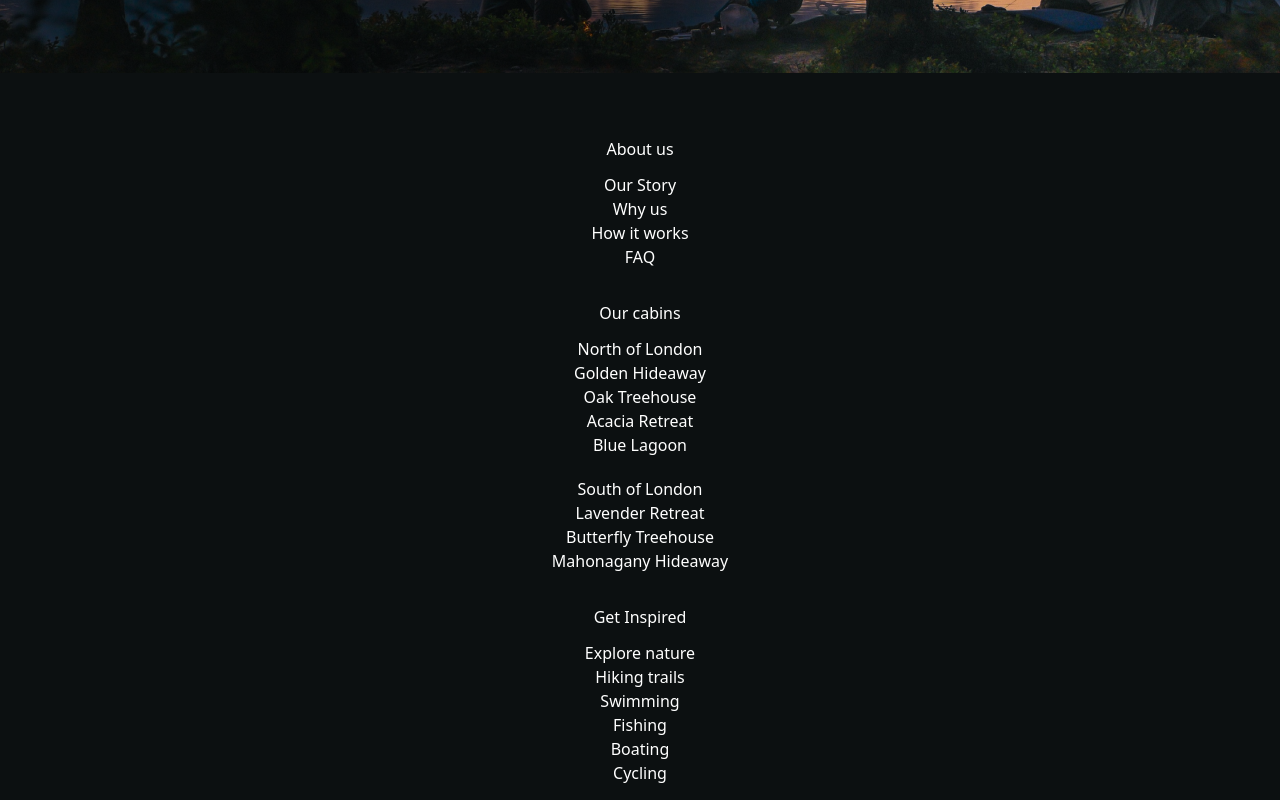
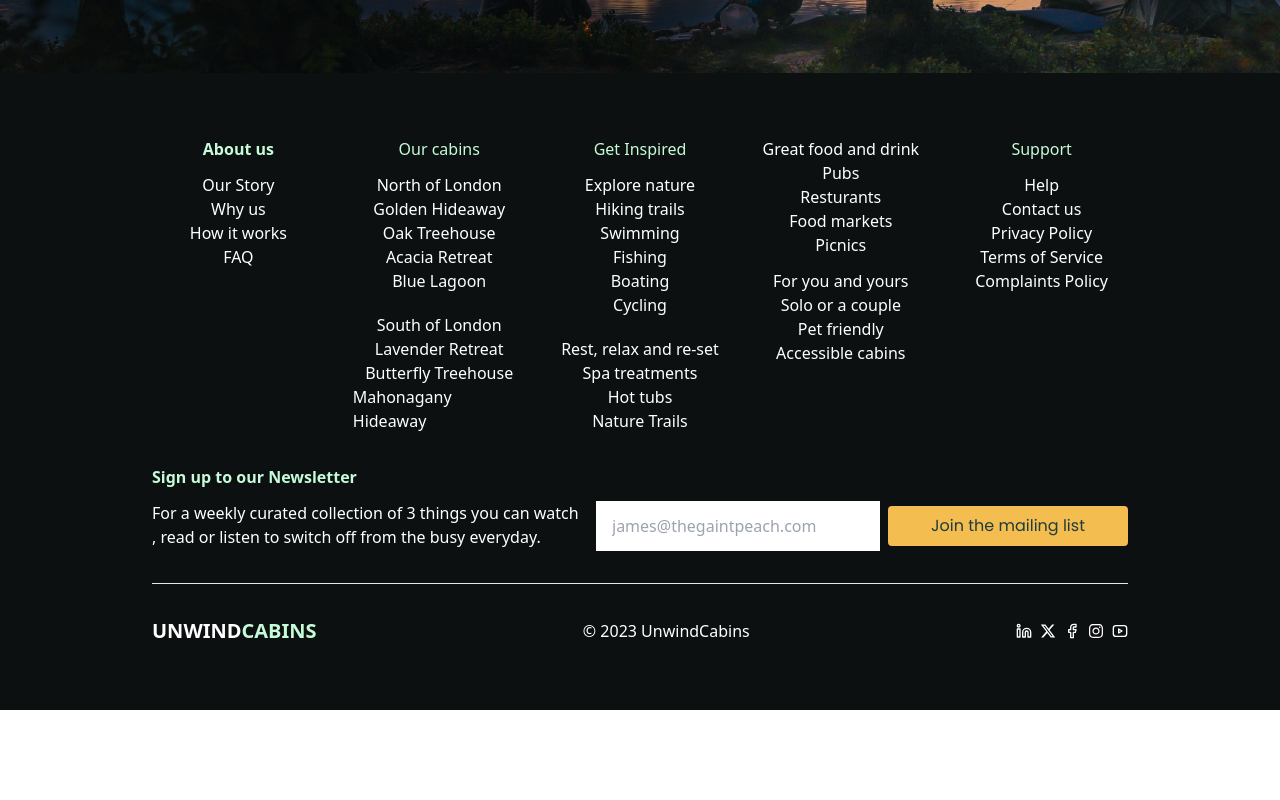
Before and after one commit to devCodeUp03/unwindcabins-frontend, a React (Vite) app: page / in a window 1280 px wide. Shown: the part 4500-5300 px from the top of the page. After the commit the page ends 5210 px from the top, so only its background shows below. Built offline with nearby package versions, Linux system fonts and the light colour scheme.

Commit message:
finished designing home page

```diff
--- a/package.json
+++ b/package.json
@@ -10,6 +10,7 @@
     "preview": "vite preview"
   },
   "dependencies": {
+    "axios": "^1.7.9",
     "react": "^18.3.1",
     "react-dom": "^18.3.1",
     "react-icons": "^5.4.0"
--- a/src/components/common/Footer.jsx
+++ b/src/components/common/Footer.jsx
@@ -12,8 +12,10 @@ const Footer = () => {
     <>
       <footer className="bg-[#0C1011]">
         <div className="container text-white py-[32px] px-[40px] sm:py-[36px] sm:px-[48px] md:py-[44px] md:px-[56px] lg:py-[52px] lg:px-[68px] xl:py-[64px] xl:px-[82px] xxl:py-[78px] xxl:px-[100px] flex flex-col gap-8">
+        <div className="flex flex-col gap-7 md:grid md:grid-cols-2 lg:grid-cols-3 xl:grid-cols-5">
+
           <div className="flex flex-col gap-3 items-center ">
-            <p>About us</p>
+            <p className="text-[#C5FBD8] font-semibold text-[16px]">About us</p>
             <ul className="flex flex-col items-center">
               <li>Our Story</li>
               <li>Why us</li>
@@ -23,7 +25,7 @@ const Footer = () => {
           </div>
 
           <div className="flex flex-col gap-3 items-center ">
-            <p>Our cabins</p>
+            <p className="text-[#C5FBD8]">Our cabins</p>
             <div className="flex flex-col gap-5">
               <ul className="flex flex-col items-center">
                 <li>North of London</li>
@@ -41,7 +43,7 @@ const Footer = () => {
             </div>
           </div>
           <div className="flex flex-col gap-3 items-center ">
-            <p>Get Inspired</p>
+            <p className="text-[#C5FBD8]">Get Inspired</p>
             <div className="flex flex-col gap-5">
               <ul className="flex flex-col items-center">
                 <li>Explore nature</li>
@@ -58,6 +60,7 @@ const Footer = () => {
                 <li>Hot tubs</li>
                 <li>Nature Trails</li>
               </ul>
+            </div>
             </div>
 
             <div className="flex flex-col gap-3 items-center ">
@@ -78,7 +81,7 @@ const Footer = () => {
             </div>
 
             <div className="flex flex-col gap-3 items-center ">
-              <p>Support</p>
+              <p className="text-[#C5FBD8]">Support</p>
               <ul className="flex flex-col items-center">
                 <li>Help</li>
                 <li>Contact us</li>
@@ -89,23 +92,28 @@ const Footer = () => {
             </div>
           </div>
 
+
           <div className="flex flex-col gap-3">
-            <p>Sign up to our Newsletter</p>
-            <div className="flex flex-col gap-2">
+            <p className="text-[#C5FBD8] font-semibold">Sign up to our Newsletter</p>
+            <div className="flex flex-col gap-2 md:gap-3 lg:gap-4 xl:flex-row">
               <p>
                 For a weekly curated collection of 3 things you can watch , read
                 or listen to switch off from the busy everyday.
               </p>
-              <input type="text" placeholder="james@thegaintpeach.com" className="sm:h-[42px] md:h-[50px] md:w-[284px] lg:h-[62px] lg:w-[460px] xl:h-[74px] xl:w-[552px] xxl:h-[82px] bg-white text-black focus:outline-none  h-[36px] px-4 w-full" />
+              <form className="flex flex-col gap-2 md:flex-row md:items-center md:justify-between">
+              <input type="text" placeholder="james@thegaintpeach.com" className="sm:h-[42px] md:h-[50px] md:w-[284px] bg-white text-black focus:outline-none  h-[36px] px-4 w-full" />
+              <input type="submit" value="Join the mailing list" className="w-[200px] sm:w-[210px] text-[#1F3D3E] md:w-[224px] lg:w-[232px] xl:w-[240px] rounded-[4px] bg-[#F4BD4F] px-[24px] py-[8px] font-poppins text-[12px] md:text-[14px] xl:text-[16px] h-[40px]"/>
+              </form>
             </div>
           </div>
 
+
           <hr />
 
-          <div className="flex flex-col items-center gap-3">
+          <div className="flex flex-col items-center gap-3 md:flex-row md:justify-between">
             <div className="text-[12px] font-semibold sm:text-[14px] md:text-[16px] lg:text-[18px] xl:text-[20px] xxl:text-[24px]">
-              <span className="text-[#166527]">UNWIND</span>
-              <span className="text-[#1A3724]">CABINS</span>
+              <span className="text-white">UNWIND</span>
+              <span className="text-[#C5FBD8]">CABINS</span>
             </div>
 
             <p>&copy; 2023 UnwindCabins</p>
--- a/src/components/home/DiscoverCabins.jsx
+++ b/src/components/home/DiscoverCabins.jsx
@@ -2,6 +2,8 @@ import React from 'react'
 import DiscoverCabin from './DiscoverCabin';
 
 const DiscoverCabins = () => {
+
+
   return (
     <div>
         <div className="bg-white">
--- a/src/pages/Home.jsx
+++ b/src/pages/Home.jsx
@@ -23,8 +23,6 @@ const Home = () => {
       <Faq />
       <FindGateway />
       <Footer />
-
-
     </>
   );
 };
```
Also changed, not shown: 1 other file (tests, documents, lock files or other folders).
